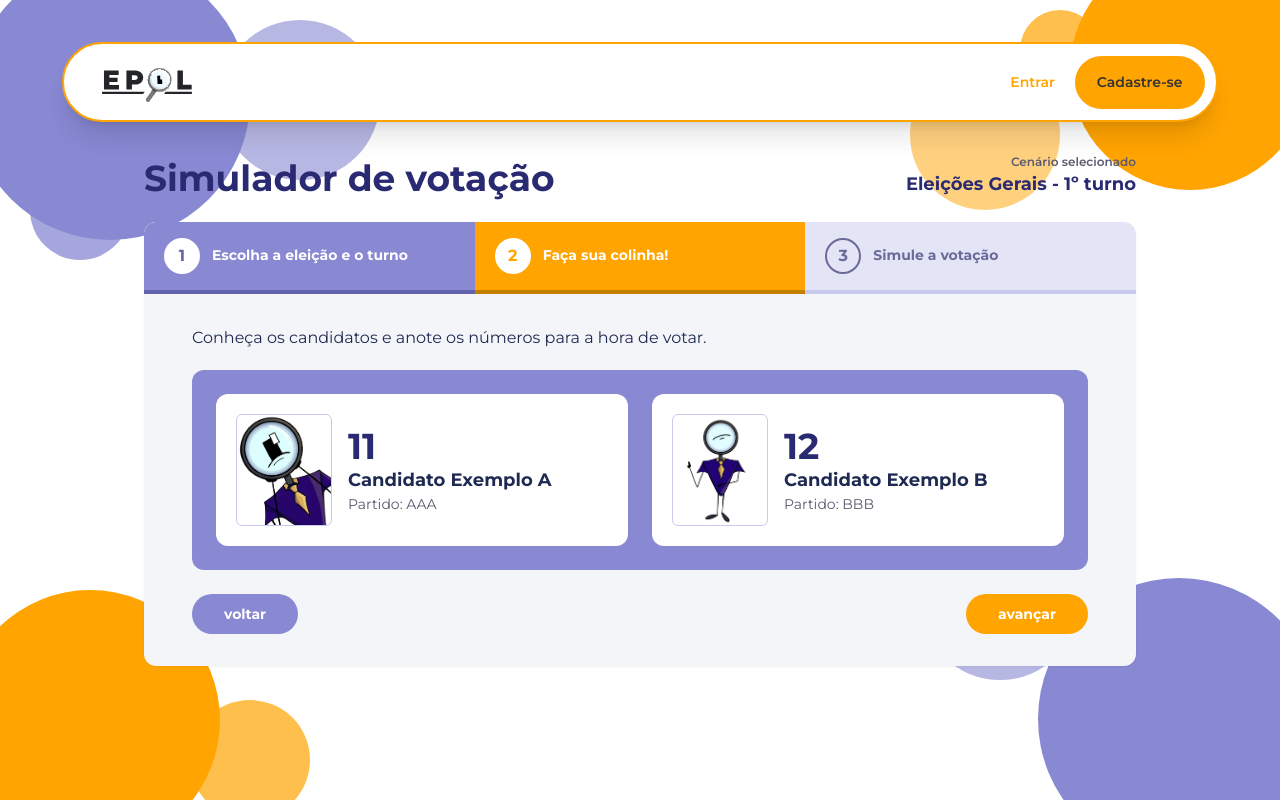
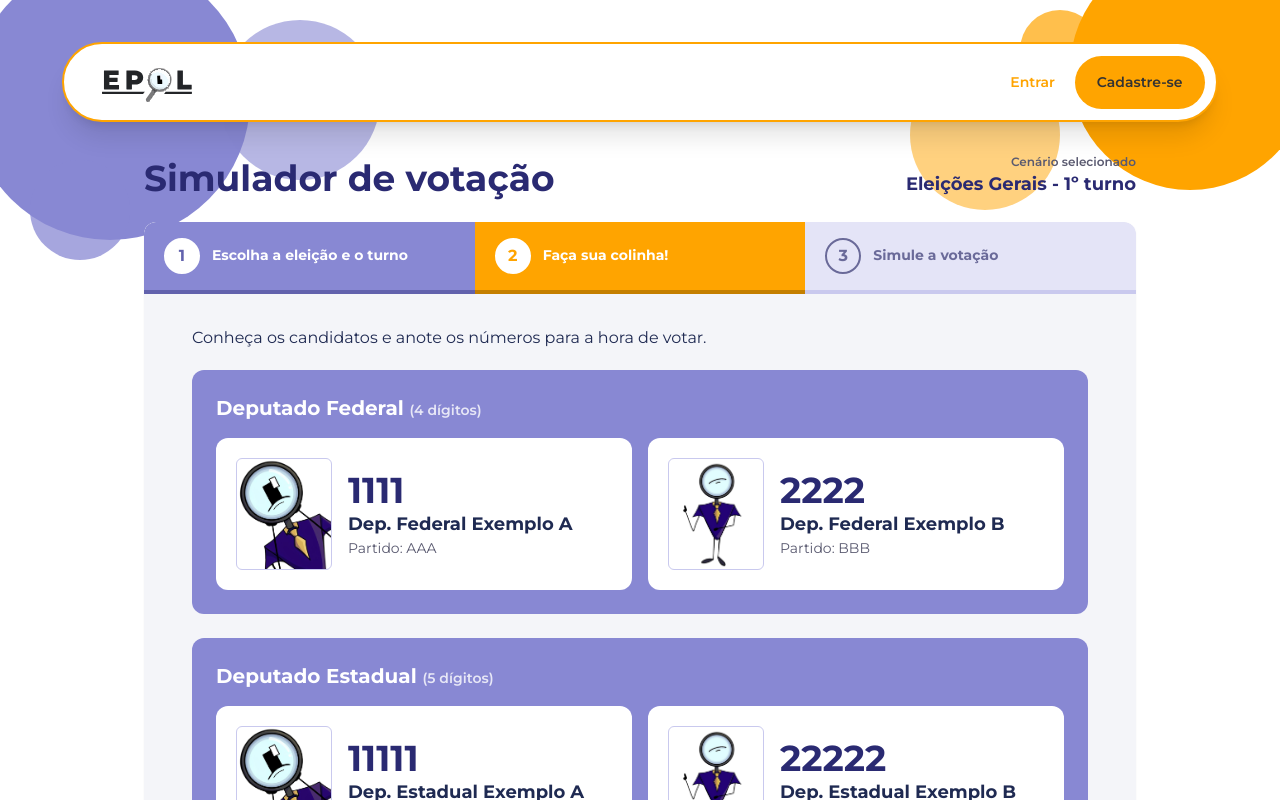
Before and after one commit to tcc-epol-ejs/epol-web, a React (Vite) app: page /simulador-urna in a window 1280 px wide. Both pictures are taken after a click on the button "avançar". Shown: the top 800 px of the page. Built offline with nearby package versions, Linux system fonts and the light colour scheme.

Commit message:
refactor: urna arrumada para todos os cargos

```diff
--- a/src/pages/simulador-urna/index.tsx
+++ b/src/pages/simulador-urna/index.tsx
@@ -1,9 +1,11 @@
 import { useState } from 'react';
 import type { ReactNode } from 'react';
 import Footer from '../../components/footer/footer';
-import Header from '../../components//header';
+import Header from '../../components/header';
 import pipo_fechado from '../../assets/Imagens/pipo_fechado.png';
 import pipoFeliz from '../../assets/Imagens/pipoFeliz.png';
+
+// ---------- Fundo decorativo ----------
 
 const bolasConfig = [
   { size: 280, top: '-40px', left: '-30px', opacity: 1 },
@@ -49,22 +51,65 @@ function Bolas() {
   );
 }
 
+// ---------- Cargos ----------
+
+type CargoId =
+  | 'deputado-federal'
+  | 'deputado-estadual'
+  | 'senador'
+  | 'governador'
+  | 'presidente';
+
+interface Cargo {
+  id: CargoId;
+  nome: string;
+  digitos: number;
+}
+
+const CARGOS: Record<CargoId, Cargo> = {
+  'deputado-federal': {
+    id: 'deputado-federal',
+    nome: 'Deputado Federal',
+    digitos: 4,
+  },
+  'deputado-estadual': {
+    id: 'deputado-estadual',
+    nome: 'Deputado Estadual',
+    digitos: 5,
+  },
+  senador: { id: 'senador', nome: 'Senador', digitos: 3 },
+  governador: { id: 'governador', nome: 'Governador', digitos: 2 },
+  presidente: { id: 'presidente', nome: 'Presidente', digitos: 2 },
+};
+
+// ---------- Cenários ----------
+// A ordem de "cargos" é a ordem em que a urna vai pedindo os votos.
+
 interface Cenario {
   id: string;
   titulo: string;
   descricao: string;
+  cargos: CargoId[];
 }
 
 const CENARIOS: Cenario[] = [
   {
     id: 'gerais-1',
     titulo: 'Eleições Gerais - 1º turno',
-    descricao: 'Cenário de treinamento para Eleições Gerais.',
+    descricao: 'Deputados, Senador, Governador e Presidente.',
+    cargos: [
+      'deputado-federal',
+      'deputado-estadual',
+      'senador',
+      'governador',
+      'presidente',
+    ],
   },
   {
     id: 'gerais-2',
     titulo: 'Eleições Gerais - 2º turno',
-    descricao: 'Cenário de treinamento para Eleições Gerais.',
+    descricao: 'Governador e Presidente.',
+    cargos: ['governador', 'presidente'],
   },
 ];
 
@@ -74,8 +119,11 @@ const ETAPAS = [
   'Simule a votação',
 ];
 
-// Candidatos fictícios (pipos)
+// ---------- Candidatos ----------
+// Fictícios (pipos). O número precisa ter a quantidade de dígitos do cargo.
+
 interface CandidatoUrna {
+  cargo: CargoId;
   numero: string;
   nome: string;
   partido: string;
@@ -83,19 +131,84 @@ interface CandidatoUrna {
 }
 
 const CANDIDATOS_EXEMPLO: CandidatoUrna[] = [
+  // Deputado Federal (4 dígitos)
   {
+    cargo: 'deputado-federal',
+    numero: '1111',
+    nome: 'Dep. Federal Exemplo A',
+    partido: 'AAA',
+    foto: pipoFeliz,
+  },
+  {
+    cargo: 'deputado-federal',
+    numero: '2222',
+    nome: 'Dep. Federal Exemplo B',
+    partido: 'BBB',
+    foto: pipo_fechado,
+  },
+  // Deputado Estadual (5 dígitos)
+  {
+    cargo: 'deputado-estadual',
+    numero: '11111',
+    nome: 'Dep. Estadual Exemplo A',
+    partido: 'AAA',
+    foto: pipoFeliz,
+  },
+  {
+    cargo: 'deputado-estadual',
+    numero: '22222',
+    nome: 'Dep. Estadual Exemplo B',
+    partido: 'BBB',
+    foto: pipo_fechado,
+  },
+  // Senador (3 dígitos)
+  {
+    cargo: 'senador',
+    numero: '111',
+    nome: 'Senador Exemplo A',
+    partido: 'AAA',
+    foto: pipoFeliz,
+  },
+  {
+    cargo: 'senador',
+    numero: '222',
+    nome: 'Senadora Exemplo B',
+    partido: 'BBB',
+    foto: pipo_fechado,
+  },
+  // Governador (2 dígitos)
+  {
+    cargo: 'governador',
+    numero: '33',
+    nome: 'Governador Exemplo A',
+    partido: 'AAA',
+    foto: pipoFeliz,
+  },
+  {
+    cargo: 'governador',
+    numero: '44',
+    nome: 'Governadora Exemplo B',
+    partido: 'BBB',
+    foto: pipo_fechado,
+  },
+  // Presidente (2 dígitos)
+  {
+    cargo: 'presidente',
     numero: '11',
     nome: 'Candidato Exemplo A',
     partido: 'AAA',
     foto: pipoFeliz,
   },
   {
-    numero: '12',
-    nome: 'Candidato Exemplo B',
+    cargo: 'presidente',
+    numero: '22',
+    nome: 'Candidata Exemplo B',
     partido: 'BBB',
     foto: pipo_fechado,
   },
 ];
+
+// ---------- Stepper ----------
 
 function Stepper({ atual }: { atual: number }) {
   return (
@@ -136,6 +249,8 @@ function Stepper({ atual }: { atual: number }) {
   );
 }
 
+// ---------- Card de cenário ----------
+
 function CardCenario({
   cenario,
   selecionado,
@@ -167,6 +282,8 @@ function CardCenario({
     </button>
   );
 }
+
+// ---------- Cabeçalho ----------
 
 function Cabecalho({ cenario }: { cenario: Cenario }) {
   return (
@@ -236,6 +353,7 @@ function SimuladorEtapa1({
     </section>
   );
 }
+
 // ---------- Etapa 2 (candidatos / colinha) ----------
 
 function SimuladorEtapa2({
@@ -259,9 +377,24 @@ function SimuladorEtapa2({
             Conheça os candidatos e anote os números para a hora de votar.
           </p>
 
-          <div className="rounded-xl bg-[#8888D3] p-6">
-            <div className="grid grid-cols-1 gap-6 md:grid-cols-2">
-              {CANDIDATOS_EXEMPLO.map((c) => (
+          <div className="flex flex-col gap-6">
+            {cenario.cargos.map((cargoId) => {
+              const cargo = CARGOS[cargoId];
+              const candidatos = CANDIDATOS_EXEMPLO.filter(
+                (c) => c.cargo === cargoId,
+              );
+
+              return (
+                <div key={cargoId} className="rounded-xl bg-[#8888D3] p-6">
+                  <h2 className="mb-4 text-xl font-bold text-white">
+                    {cargo.nome}{' '}
+                    <span className="text-sm font-semibold opacity-80">
+                      ({cargo.digitos} dígitos)
+                    </span>
+                  </h2>
+
+                  <div className="grid grid-cols-1 gap-4 md:grid-cols-2">
+                    {candidatos.map((c) => (
                       <article
                         key={c.numero}
                         className="flex items-center gap-4 rounded-xl bg-white p-5"
@@ -287,6 +420,9 @@ function SimuladorEtapa2({
                     ))}
                   </div>
                 </div>
+              );
+            })}
+          </div>
 
           <div className="mt-6 flex justify-between">
             <button
@@ -310,6 +446,7 @@ function SimuladorEtapa2({
     </section>
   );
 }
+
 // ---------- Tecla da urna ----------
 
 function Tecla({
@@ -335,7 +472,7 @@ function Tecla({
   );
 }
 
-// ---------- Etapa 3 (visor + teclado) ----------
+// ---------- Etapa 3 (urna: visor + teclado) ----------
 
 type Fase = 'digitando' | 'branco' | 'fim';
 
@@ -346,42 +483,58 @@ function SimuladorEtapa3({
   cenario: Cenario;
   onVoltar: () => void;
 }) {
-  const cargo = 'Presidente';
-  const digitos = 2;
-
+  const [cargoIndex, setCargoIndex] = useState(0);
   const [numero, setNumero] = useState('');
   const [fase, setFase] = useState<Fase>('digitando');
 
+  const totalCargos = cenario.cargos.length;
+  const cargo = CARGOS[cenario.cargos[cargoIndex]];
+  const digitos = cargo.digitos;
+
   const completo = numero.length === digitos;
   const candidato = completo
-    ? CANDIDATOS_EXEMPLO.find((c) => c.numero === numero)
+    ? CANDIDATOS_EXEMPLO.find(
+        (c) => c.cargo === cargo.id && c.numero === numero,
+      )
     : undefined;
 
-  function reiniciar() {
+  function limparVoto() {
     setNumero('');
     setFase('digitando');
   }
 
+  function recomecarTudo() {
+    setCargoIndex(0);
+    limparVoto();
+  }
+
   function digitar(d: string) {
-    if (fase === 'fim') return reiniciar();
+    if (fase === 'fim') return recomecarTudo();
     if (fase !== 'digitando' || completo) return;
     setNumero((n) => n + d);
   }
 
   function branco() {
-    if (fase === 'fim') return reiniciar();
+    if (fase === 'fim') return recomecarTudo();
     if (fase === 'digitando' && numero === '') setFase('branco');
   }
 
   function corrige() {
-    reiniciar();
+    if (fase === 'fim') return recomecarTudo();
+    limparVoto();
   }
 
   function confirma() {
-    if (fase === 'fim') return reiniciar();
-    if (fase === 'branco' || completo) {
+    if (fase === 'fim') return recomecarTudo();
+    if (fase !== 'branco' && !completo) return;
+
+    // TODO: registrar o voto deste cargo (branco, nulo ou candidato)
+
+    if (cargoIndex < totalCargos - 1) {
+      setCargoIndex((i) => i + 1);
+      limparVoto();
+    } else {
       setFase('fim');
-      // TODO: registrar o voto aqui (branco, nulo ou candidato)
     }
   }
 
@@ -413,7 +566,7 @@ function SimuladorEtapa3({
                 {fase === 'branco' && (
                   <div className="flex flex-1 flex-col">
                     <p className="text-sm">SEU VOTO PARA</p>
-                    <p className="text-xl font-bold uppercase">{cargo}</p>
+                    <p className="text-xl font-bold uppercase">{cargo.nome}</p>
                     <p className="flex flex-1 items-center justify-center text-3xl font-bold">
                       VOTO EM BRANCO
                     </p>
@@ -422,8 +575,17 @@ function SimuladorEtapa3({
 
                 {fase === 'digitando' && (
                   <div className="flex flex-1 flex-col">
+                    <div className="flex items-start justify-between">
+                      <div>
                         <p className="text-sm">SEU VOTO PARA</p>
-                    <p className="text-xl font-bold uppercase">{cargo}</p>
+                        <p className="text-xl font-bold uppercase">
+                          {cargo.nome}
+                        </p>
+                      </div>
+                      <span className="text-xs text-gray-500">
+                        {cargoIndex + 1}/{totalCargos}
+                      </span>
+                    </div>
 
                     <div className="mt-4 flex items-center gap-2">
                       <span className="mr-2 text-sm">Número:</span>
```
Lines whose indentation alone changed are shown as unchanged.
